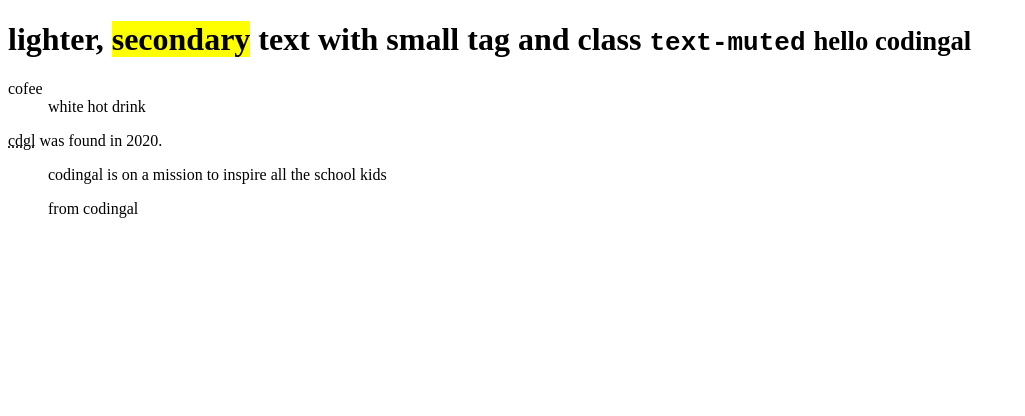
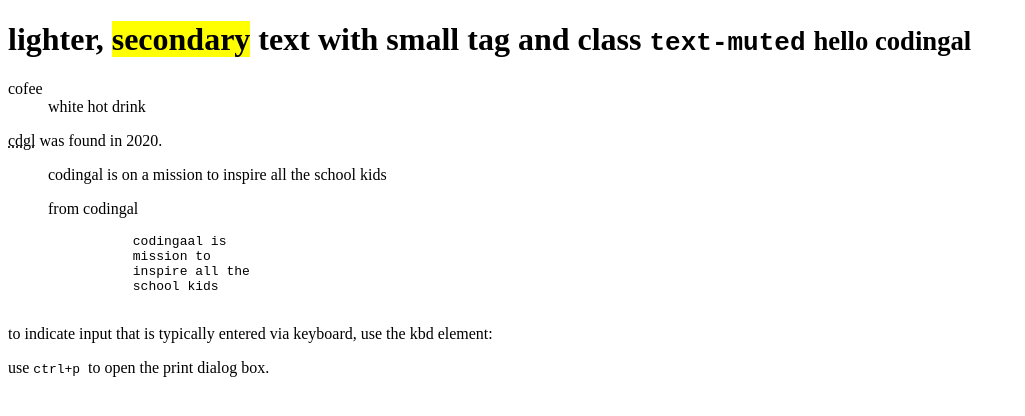
Before and after one commit to sweetyjoshi2008/html-folder, a plain HTML site: page pseudo/hbd/typography.html in a window 1280 px wide. Shown: the whole page, without its empty margins (0-1025 px from the left). Drawn offline with Linux system fonts and the light colour scheme.

Commit message:
typography

```diff
--- a/pseudo/hbd/typography.html
+++ b/pseudo/hbd/typography.html
@@ -18,6 +18,16 @@
                 <p>codingal is on a mission to inspire all the school kids</p>
                 <footer>from codingal</footer>
             </blockquote>
+            <pre>
+                codingaal is
+                mission to
+                inspire all the
+                school kids
+            </pre>
+            <p>to indicate input that is typically entered via
+                keyboard, use the kbd element:
+            </p>
+            <p>use <kbd>ctrl+p </kbd> to open the print dialog box. </p>
 
         </div>
     </body>
```
